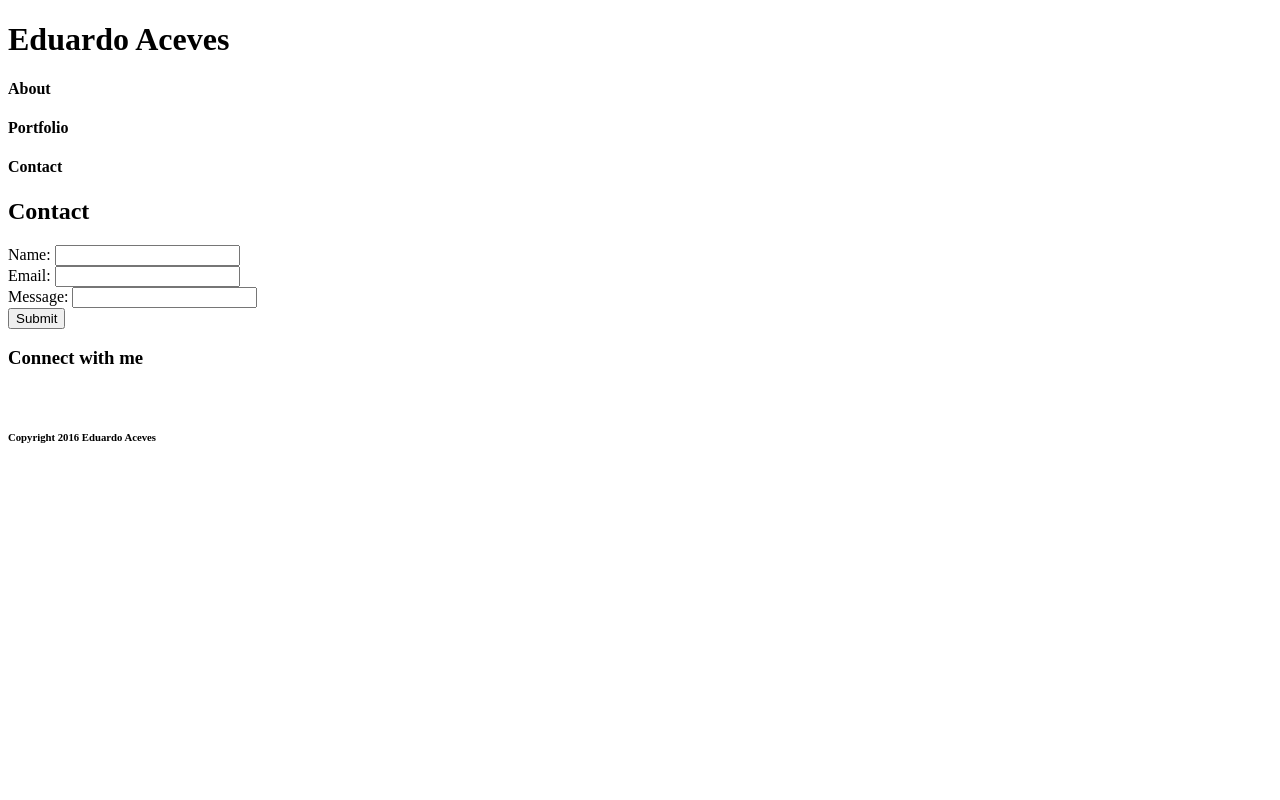
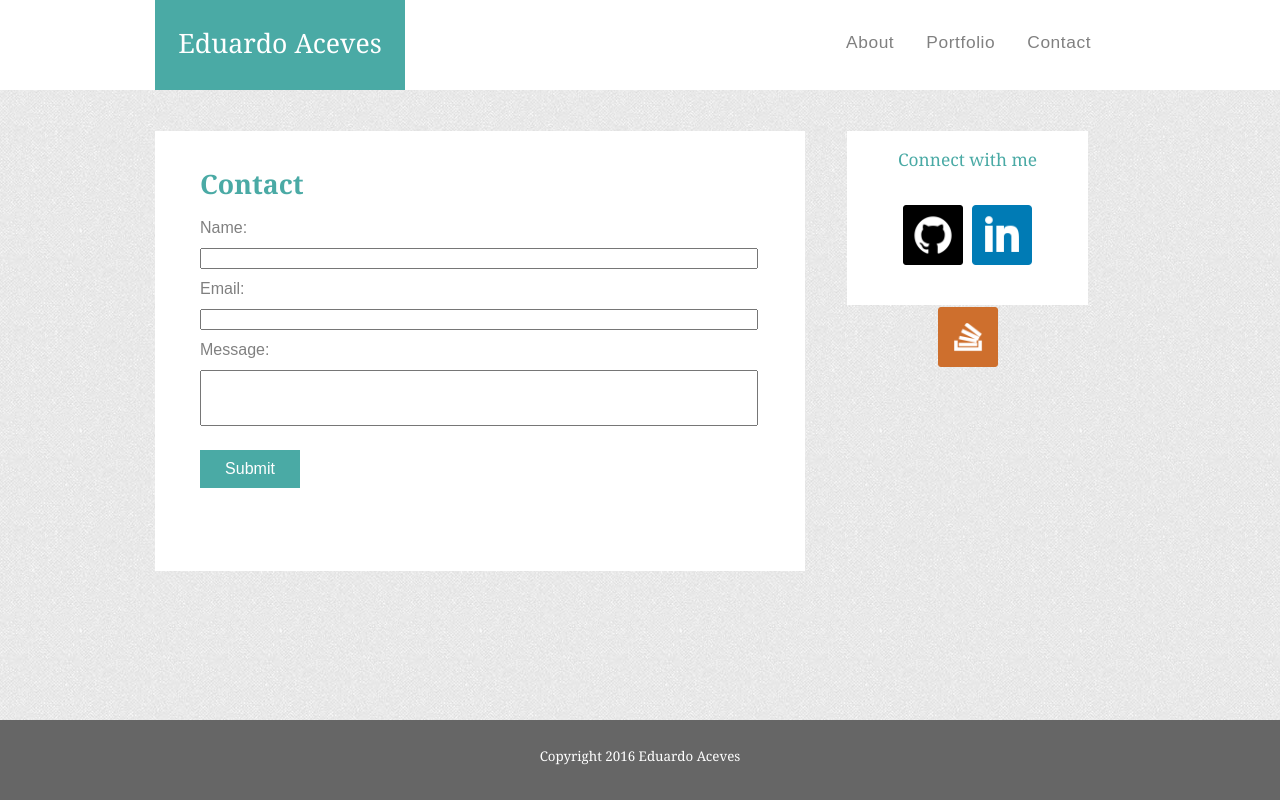
Before and after one commit to edace91/Basic-Portfolio, a PHP site: page /contact.html in a window 1280 px wide. Run offline with PHP 8.4, Linux system fonts and the light colour scheme.

Commit message:
Homework almost done

```diff
--- a/assets/css/style.css
+++ b/assets/css/style.css
@@ -2,11 +2,163 @@ body{
 
 	background: url('../images/light_toast.png') 0 0 repeat;
 	text-align: center;
-
 	font-family: 'Georgia', Times, Times New Roman, serif;
 
 }
 
+header{
+
+	width:100%;
+	float:left;
+	clear:left;
+	height: 90px;
+	background: #ffffff;
+	border: 1pt #cccccc;
+}
+
+nav{
+
+	font-family:'Arial', 'Helvetica Neue', Helvetica, sans-serif;
+	background:#ffffff;
+	color:#777777;
+	position: absolute;
+	font-size: 13pt;
+	font-weight: lighter;
+	letter-spacing: .6px;
+	left: 830px;
+	top: 20px;
+
+}
+
+ul{
+
+	list-style-type: none;
+	margin:0;
+	padding:0;
+	overflow: hidden;
+
+}
+
+li{
+
+	float:left;
+
+}
+
+li a{
+
+	display: block;
+	color: gray;
+	padding: 14px 16px;
+	text-decoration: none;
+}
+
+section{
+
+	float: left;
+	width:650px;
+	height: 400px;
+	padding: 40px;
+	background: #ffffff
+	color: #4aaaa5;
+	text-align: left;
+	font-size: 23pt;
+}
+
+h2{
+
+
+}
+
+p{
+	font-family: 'Arial', 'Helvetica Neue', Helvetica, sans-serif;
+	color: gray;
+	margin-top: -10px;
+	padding: 20px;
+	text-align:left;
+	font-size: 12pt;
+	line-height: 25pt;
+	font-weight: lighter;
+}
+
+aside{
+
+	float: left;
+	width: 201px;
+	height: 134px;
+	padding: 20px;
+	padding-top: 20px;
+	background-color: #ffffff;
+	color: #4aaaa5;
+	font-size: 13pt;
+
+
+
+}
+
+footer{
+	position: absolute;
+    bottom: 0;
+	box-sizing: border-box;
+	width: 100%;
+	height: 80px;
+	margin: 0 auto;
+	padding: 30px 0;
+	background: #666666;
+	color: #ffffff;
+	font-size: 10pt;
+	font-weight: lighter;
+	border-top: 2px teal;
+
+}
+
+h6 {
+	padding-top: 0px;
+}
+
+form{
+
+	width: 550px;
+	font-family: 'Arial', 'Helvetica Neue', Helvetica, sans-serif;
+	color: gray;
+	font-size: 12pt;
+	padding-left: 25px;
+	margin-top: -10px;
+	text-align:left;
+	font-size: 12pt;
+	line-height: 30pt;
+	font-weight: lighter;
+}
+input {
+
+	float:left;
+	width: 100%;
+
+
+
+
+}
+
+
+#message-button{
+
+	height: 50px;
+
+}
+
+#submit-button{
+
+
+	color:#ffffff;
+	background:#4aaaa5;
+	width: 100px;
+	padding:10px;
+	padding-right: 5px;
+	padding-left: 5px;
+	font-size: 12pt;
+	border: none;
+
+}
 
 .flex-container{
 	display: -webkit-flex;
@@ -14,13 +166,10 @@ body{
 	-webkit-flex-direction: row-reverse;
     flex-direction: row-reverse;
 	width:100%;
-	height: 100px;
+	height: 90px;
 	background-color: #ffffff;
-	margin-bottom: 30px;
+	margin-bottom: 41px;
 	float:left;
-
-
-
 }
 
 .flex-item {
@@ -28,87 +177,23 @@ body{
     width: 200px;
     height: 100px;
 
-
-    }
-
-header{
-
-
-	width:100%;
-	float:left;
-	clear:left;
-	height: 100px;
-	background: #ffffff;
-	border-bottom: 10px #cccccc;
-
-}
-
-.logo {
-
-	width:250px;
-	height:70px;
-	color:#ffffff;
-	background:#4aaaa5;
-	margin-left: 120px;
-	padding-top: 30px;
-	font-size: 20pt;
-	float:left;
-
- }
-
-
-
-
-nav{
-	font-family:'Arial', 'Helvetica Neue', Helvetica, sans-serif;
-	background:#ffffff;
-	position: absolute;
-	font-size: 15pt;
-	left: 550px;
-	top:30px;
-
-}
-
-
-
-ul{
-	list-style-type: none;
-	margin:0;
-	padding:0;
-	overflow: hidden;
-
-
-}
-
-
-li{
-	float:left;
-
-
-}
-
-li a{
-	display: block;
-	color: gray;
-	padding: 14px 16px;
-	text-decoration: none;
-
 }
 
 .maincontent{
+
 	border:20px;
 	border-color:#dddddd;
 
 
 }
+
 .section-container {
 
-	width:450px;
-	height: 350px;
+	width:610px;
 	background-color: #ffffff;
-	border-color:#dddddd;
-	margin-left:120px;
-	margin-right:20px;
+	border-color:#cccccc;
+	margin-left:155px;
+	margin-right:42px;
 	padding: 20px;
 	display: inline;
 
@@ -119,84 +204,59 @@ li a{
 	width:230px;
 	background-color: #ffffff;
 	border-color:#dddddd;
-	margin:30px;
-	padding: 20px;
+	margin:0px;
+	padding: 60px;
 	display: inline;
 
 
 }
 
+.logo {
 
-section{
+	width:250px;
+	height:60px;
+	color:#ffffff;
+	background:#4aaaa5;
+	margin-left: 155px;
+	padding-top: 30px;
+	font-size: 20pt;
+	float:left;
 
-	float: left;
-	width:650px;
-	height: 400px;
-	padding: 30px;
-	margin: 30px;
-	background: #ffffff
-	color: #4aaaa5;
+ }
+
+.about-me {
+
+	color:#4aaaa5;
+    font-family: 'Georgia', Times, Times New Roman, serif;
+    margin-left: 25px;
+    margin-top: 20px;
+    margin-bottom: 20px;
+    font-size: 20pt;
+    font-weight: bold;
 
 }
 
+
+.bio-image{
+
+	float:left;
+	margin: 20px;
 
 
 
 }
 
-h2{
-
-	color: #4aaaa5;
-	border-bottom: 2px solid #ccc;
-    font-family: 'Georgia', Times, Times New Roman, serif;
-    margin-bottom: 20px;
-    padding-bottom: 20px;
-    border-bottom:#cccccc;
-
+.icons{
+	margin-top: 35px;
+	padding: 2px;
 }
 
-.bio-image{
-
-	float:left;
-	margin: 20px;
-	margin-top: 30px
-
-
-}
-
-p{
-	color: gray;
-	margin-top: 50px;
-	padding: 20px;
-	text-align:left;
-	text-
-
-
-}
-
-aside{
-
-	float: left;
-	width: 200px;
-	background-color: #ffffff;
-	color: #4aaaa5;
-
-}
-
-footer{
-	position: absolute;
-    bottom: 0;
-	box-sizing: border-box;
-	width: 100%;
-	/* Set the fixed height of the footer here */
-	height: 81px;
-	margin: 0 auto;
-	padding: 30px 0;
-	background: #666666;
-	color: #ffffff;
-}
-
-h6{
-	padding-top: 20px;
-
-}
+#contact1 {
+	color:#4aaaa5;
+    font-family: 'Georgia', Times, Times New Roman, serif;
+    margin-left: 25px;
+    margin-top: 20px;
+    margin-bottom: 20px;
+    font-size: 20pt;
+    font-weight: bold;
+ }
--- a/contact.html
+++ b/contact.html
@@ -2,49 +2,66 @@
 <html>
 <head>
 	<title>Eduardo Aceves Portfolio</title>
+	<link rel= "stylesheet" type= "text/css" href= "assets/css/reset.css">
+
+	<link rel= "stylesheet" type= "text/css" href= "assets/css/style.css">
+
 </head>
 <body>
 	<!--Webpage content-->
-	<div>
+	<div class= "flex-container">
 
 		<!--Header Left half-->
 		<header>
 
 			<!--My Name-->
-		<h1>Eduardo Aceves</h1>
-
-		</header>
+			<div class= "logo">Eduardo Aceves</div>
 
 			<!--Top Navigation Bar Right-->
 			<nav>
+				<ul>
+					<!--About link in Navigation Bar Right-->
+					<li>
+							<a href="index.html">About</a>
+					</li>
+					<!--Portfolio link in Navigation Bar Right-->
+					<li>
+							<a href="portfolio.html">Portfolio</a>
+					</li>
+						<!--Contact link in Navigation Bar Right-->
+					<li>
+							<a href="contact.html">Contact</a>
+						</li>
 
-		<!--About link in Navigation Bar Right-->
-			<h4>About</h4>
-		<!--Portfolio link in Navigation Bar Right-->
-			<h4>Portfolio</h4>
-		<!--Contact link in Navigation Bar Right-->
-			<h4>Contact</h4>
-
+				</ul>
 			</nav>
 
+		</header>
+	</div>
+
 		<!--About me section on the Left half-->
-		<section>
+		<section class ="section-container">
 			<!--Within the Section an Article to group similarcontent-->
 			<article>
 
-				<header>
+				<!--Title on Left half Contact Section-->
+				<h2 id="contact1">Contact</h2>
 
-					<!--Title on Left half Contact Section-->
-					<h2>Contact</h2>
 
-				</header>
 
 				<!--Contact info entry-->
 				<form action="contact_form.asp">
+
 	  				Name: <input type="text" name="name"><br>
+
 	  				Email: <input type="text" name="email"><br>
-  				Message: <input type="text" name="message"><br>
-  				<input type="submit" value="Submit">
+
+	  				Message: <input id= "message-button" type="text" name="message"><br>
+	  				<br>
+	  				<br>
+
+  				<input id= "submit-button" type="submit" value="Submit">
+
 				</form>
 
 			</article>
@@ -52,26 +69,27 @@
 		</section>
 
 		<!--Aside "Connect with me"-->
-		<aside>
+		<aside class = ".connect-container" >
 			<!--Conect with me title right half-->
-			<h3>Connect with me</h3>
+			<h2 >Connect with me</h2>
 
 			<!--Web Icons with imbeded links-->
 			<!--Git Hub-->
-			<img src="">
+			<img class= "icons" src="assets/images/github-square.png" alt="Github" width="60" height="60"/>
 			<!--Linked In-->
-			<img src="">
-			<!--Bootstrap?-->
-			<img src="">
+			<img class= "icons" src="assets/images/squarelinkedin.png" alt="LinkedIn" width="60" height="60"/>
+			<!--stackoverflow-->
+			<img class= "icons" src="assets/images/stackoverflowsquare.png" alt="Stackoverflow" width="60" height="60"/>
 
 		</aside>
+
 		<!--Sticky footer with Copyright 2016 Eduardo Aceves-->
 		<footer>
 			<!--Copyright text-->
 			<h6>Copyright 2016 Eduardo Aceves</h6>
 		</footer>
 
-	</div>
+
 
 </body>
 </html>
```
Also changed, not shown: index.html (+13 -11 lines), portfolio.html (+44 -32 lines). Lines whose indentation alone changed are shown as unchanged.
